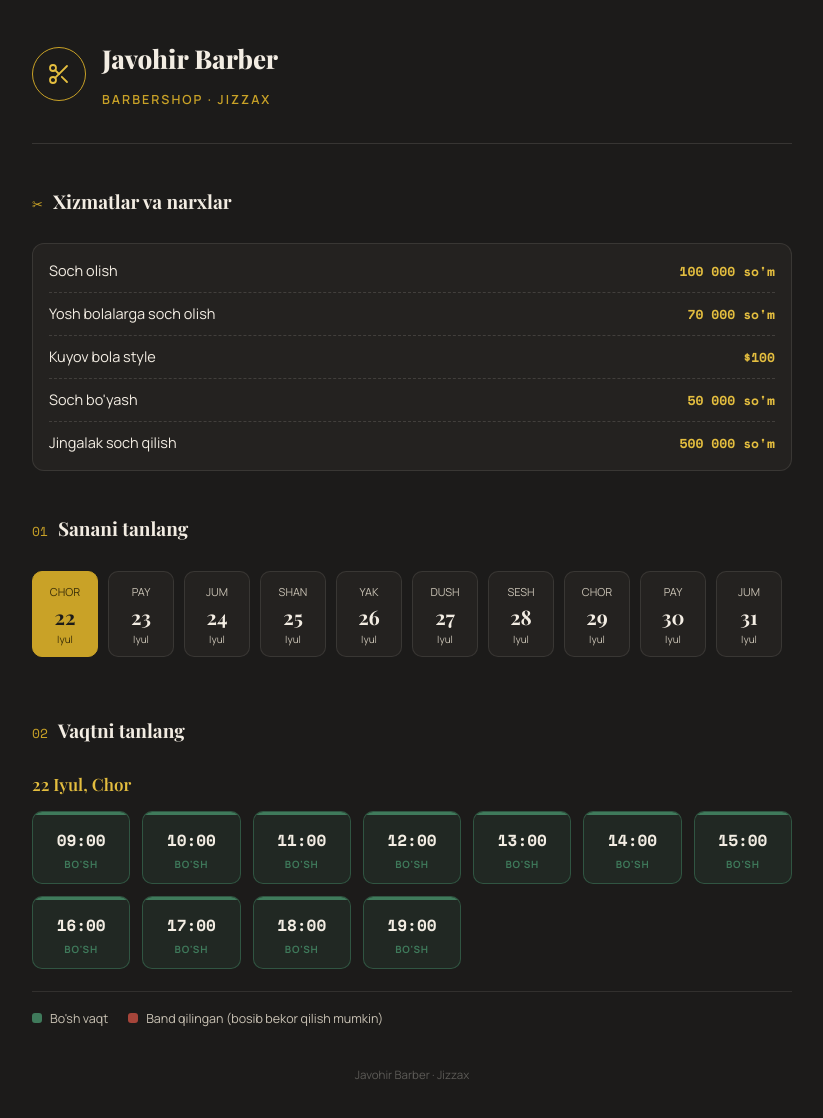
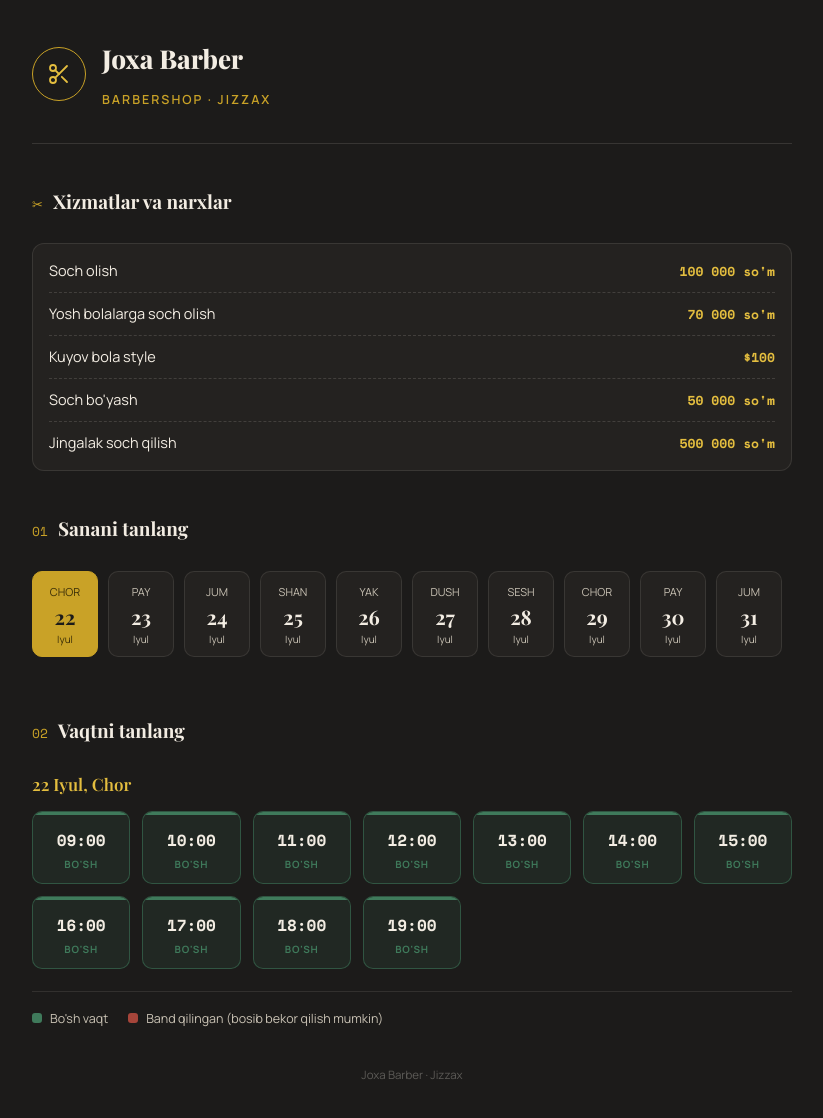
Before and after one commit to shokhruzbekzoirjonov-netizen/joxabarber, a React (Create React App) app: page / in a window 1280 px wide. Shown: the top 1118 px of the page, without its empty margins (228-1051 px from the left). Built offline with nearby package versions, Linux system fonts and the light colour scheme.

Commit message:
yangi o'zgarishlar

```diff
--- a/src/BarberNavbar.jsx
+++ b/src/BarberNavbar.jsx
@@ -216,7 +216,7 @@ export default function BarberNavbar() {
             <Scissors size={24} color={C.goldB} strokeWidth={1.8} />
           </div>
           <div>
-            <h1 style={{ fontFamily: serif, fontWeight: 800, fontSize: 26, lineHeight: 1.1 }}>Javohir Barber</h1>
+            <h1 style={{ fontFamily: serif, fontWeight: 800, fontSize: 26, lineHeight: 1.1 }}>Joxa Barber</h1>
             <p style={{ fontSize: 12.5, color: C.gold, letterSpacing: "0.16em", textTransform: "uppercase", marginTop: 5, fontWeight: 600 }}>
               Barbershop &middot; Jizzax
             </p>
@@ -289,7 +289,7 @@ export default function BarberNavbar() {
             </div>
           ))}
         </div>
-        <div style={{ textAlign: "center", marginTop: 40, fontSize: 11.5, color: "rgba(243,237,227,0.3)" }}>Javohir Barber &middot; Jizzax</div>
+        <div style={{ textAlign: "center", marginTop: 40, fontSize: 11.5, color: "rgba(243,237,227,0.3)" }}>Joxa Barber &middot; Jizzax</div>
       </div>
 
       {/* Book modal */}
```
